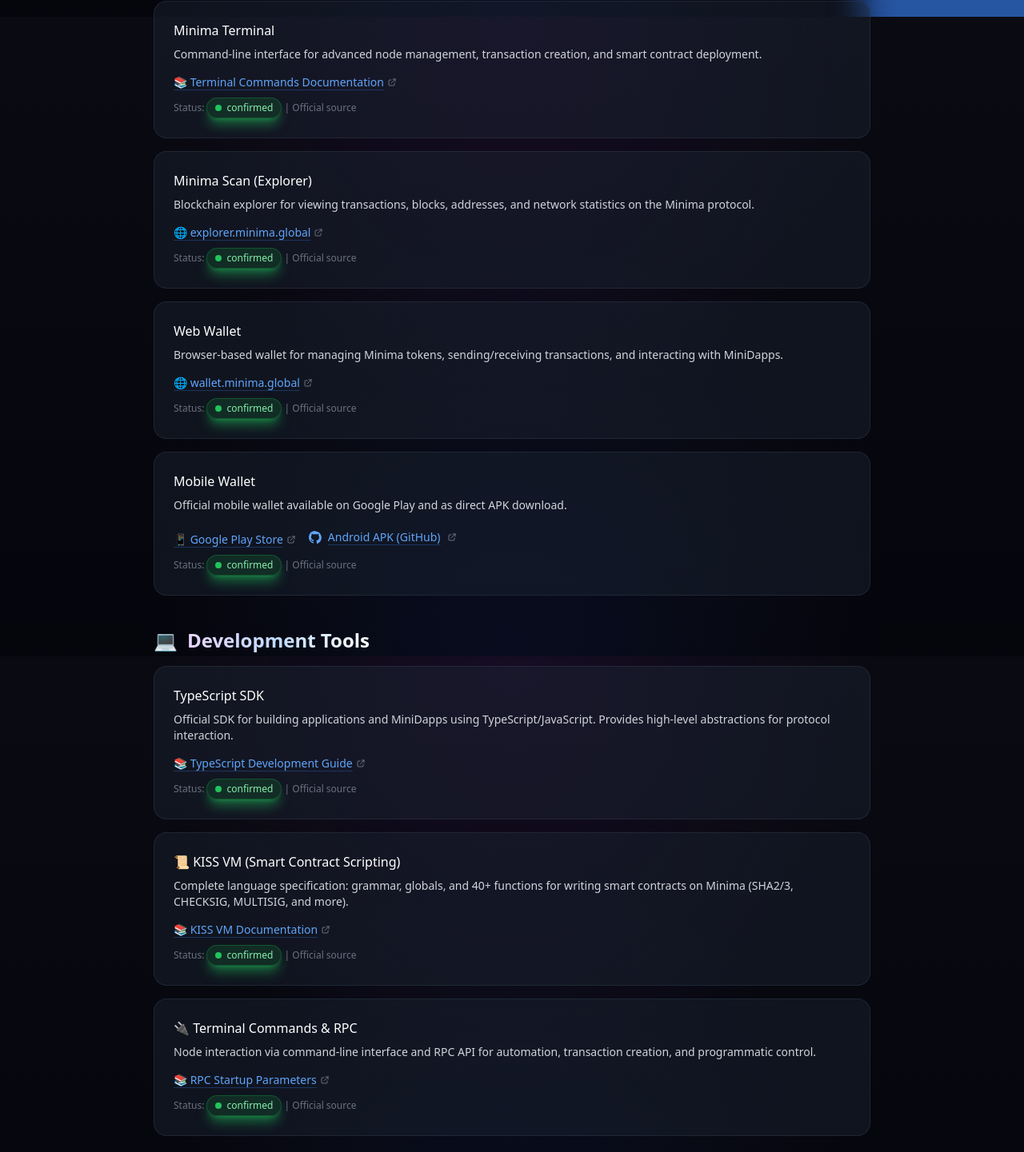
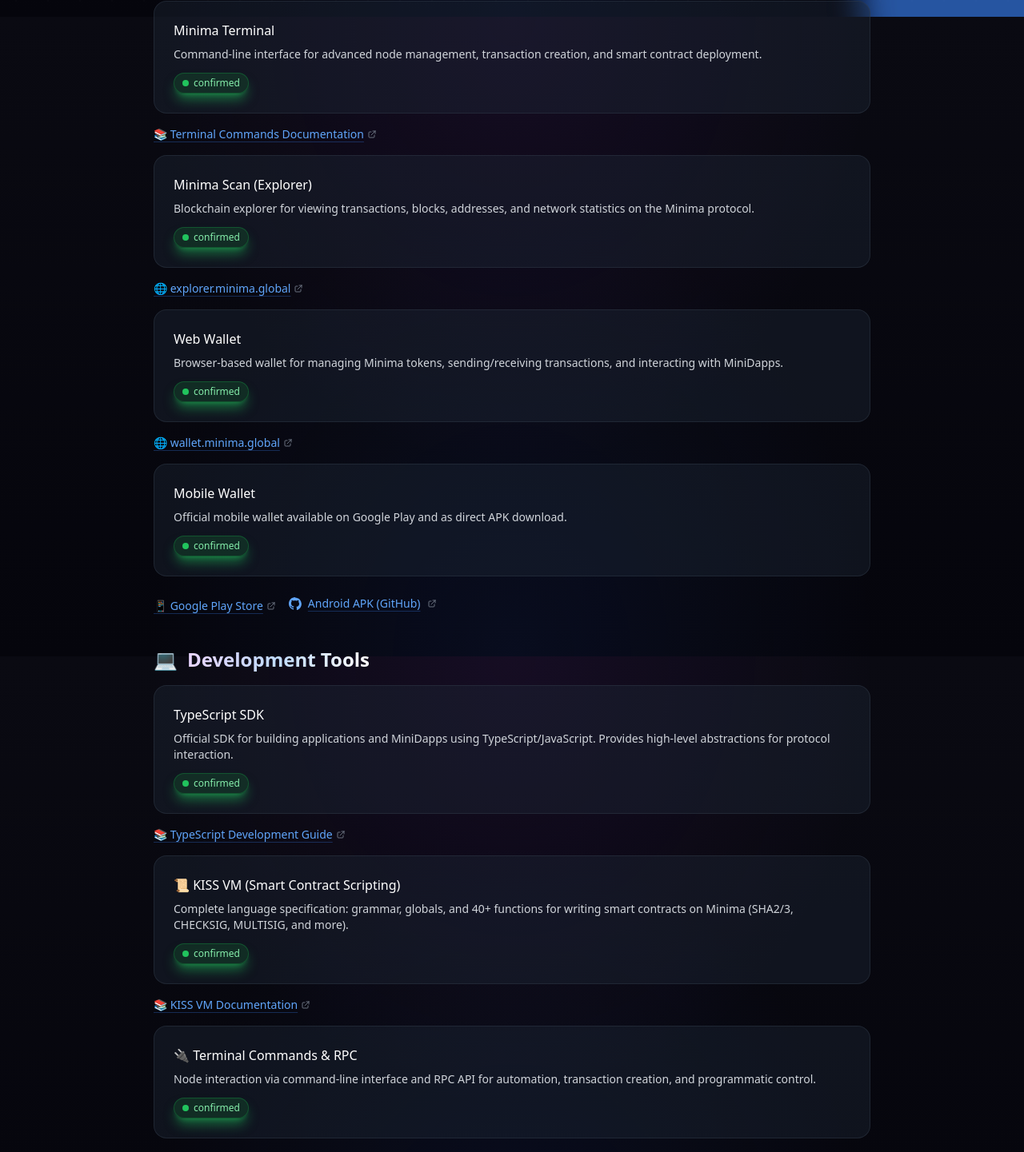
Before and after one commit to KuA1bo/minimaverse-site, a Next.js app: page /tools in a window 1280 px wide. Shown: the part 779-2220 px from the top of the page at 80% size. Built offline with nearby package versions, Linux system fonts and the light colour scheme.

Commit message:
style: tools - move all links below cards for consistency

```diff
--- a/src/app/tools/page.tsx
+++ b/src/app/tools/page.tsx
@@ -1,6 +1,6 @@
 // src/app/tools/page.tsx
 // Tools page - verified tools and utilities for Minima Protocol
-// Updated: Shifted GitHub APK link right on desktop/tablet (sm:ml-4)
+// Updated: All links moved below cards (outside containers) for consistency
 // Note: All comments in English only
 // Content: 1:1 unchanged
 
@@ -121,7 +121,7 @@
         </div>
       </header>
 
-      {/* Primary Sources Box - UNCHANGED (no icons added as requested) */}
+      {/* Primary Sources Box - UNCHANGED (links inside box) */}
       <div className="relative bg-gray-800/40 border border-gray-700/40 rounded-2xl p-6 mb-8
                       transition-all duration-300 hover:border-purple-500/50 hover:shadow-2xl hover:shadow-purple-500/15
                       opacity-0 animate-fade-in-up delay-150 group overflow-hidden">
@@ -210,41 +210,65 @@
           </h2>
 
           <div className="space-y-4">
-            {[
-              {
-                title: 'Minima Terminal',
-                text: 'Command-line interface for advanced node management, transaction creation, and smart contract deployment.',
-                link: { href: 'https://docs.minima.global/docs/development/terminal-commands', text: '📚 Terminal Commands Documentation' }
-              },
-              {
-                title: 'Minima Scan (Explorer)',
-                text: 'Blockchain explorer for viewing transactions, blocks, addresses, and network statistics on the Minima protocol.',
-                link: { href: 'https://explorer.minima.global', text: '🌐 explorer.minima.global' }
-              },
-              {
-                title: 'Web Wallet',
-                text: 'Browser-based wallet for managing Minima tokens, sending/receiving transactions, and interacting with MiniDapps.',
-                link: { href: 'https://wallet.minima.global', text: '🌐 wallet.minima.global' }
-              },
-            ].map((item, index) => (
-              <div key={index} className="relative bg-gray-800/40 border border-gray-700/40 rounded-2xl p-6
+
+            {/* Minima Terminal */}
+            <div className="relative bg-gray-800/40 border border-gray-700/40 rounded-2xl p-6
                             transition-all duration-300 hover:border-purple-500/50 hover:shadow-2xl hover:shadow-purple-500/15 group overflow-hidden hover:-translate-y-1">
               <div className="absolute top-0 left-0 w-px h-full bg-gradient-to-b from-purple-500 to-blue-500 transform scale-y-0 group-hover:scale-y-100 transition-transform duration-300 origin-top" />
-                <h3 className="text-white font-medium mb-2 relative">{item.title}</h3>
-                <p className="text-gray-300 text-sm mb-3 relative">{item.text}</p>
+              <h3 className="text-white font-medium mb-2 relative">Minima Terminal</h3>
+              <p className="text-gray-300 text-sm mb-3 relative">
+                Command-line interface for advanced node management, transaction creation, and smart contract deployment.
+              </p>
+              <StatusBadge status="confirmed" />
+            </div>
+            <p className="text-sm text-gray-500 mt-2">
               <ExternalLink
-                  href={item.link.href}
-                  className="text-blue-400 hover:text-purple-400 underline decoration-blue-500/30 hover:decoration-purple-500/60 underline-offset-4 transition-all duration-300 text-sm relative"
+                href="https://docs.minima.global/docs/development/terminal-commands"
+                className="text-blue-400 hover:text-purple-400 underline decoration-blue-500/30 hover:decoration-purple-500/60 underline-offset-4 transition-all duration-300"
               >
-                  {item.link.text}
+                📚 Terminal Commands Documentation
               </ExternalLink>
-                <p className="text-gray-500 text-xs mt-2 relative">
-                  Status: <StatusBadge status="confirmed" /> | Official source
             </p>
+
+            {/* Minima Scan */}
+            <div className="relative bg-gray-800/40 border border-gray-700/40 rounded-2xl p-6
+                            transition-all duration-300 hover:border-purple-500/50 hover:shadow-2xl hover:shadow-purple-500/15 group overflow-hidden hover:-translate-y-1">
+              <div className="absolute top-0 left-0 w-px h-full bg-gradient-to-b from-purple-500 to-blue-500 transform scale-y-0 group-hover:scale-y-100 transition-transform duration-300 origin-top" />
+              <h3 className="text-white font-medium mb-2 relative">Minima Scan (Explorer)</h3>
+              <p className="text-gray-300 text-sm mb-3 relative">
+                Blockchain explorer for viewing transactions, blocks, addresses, and network statistics on the Minima protocol.
+              </p>
+              <StatusBadge status="confirmed" />
             </div>
-            ))}
+            <p className="text-sm text-gray-500 mt-2">
+              <ExternalLink
+                href="https://explorer.minima.global"
+                className="text-blue-400 hover:text-purple-400 underline decoration-blue-500/30 hover:decoration-purple-500/60 underline-offset-4 transition-all duration-300"
+              >
+                🌐 explorer.minima.global
+              </ExternalLink>
+            </p>
 
-            {/* Mobile Wallet - special layout with multiple links */}
+            {/* Web Wallet */}
+            <div className="relative bg-gray-800/40 border border-gray-700/40 rounded-2xl p-6
+                            transition-all duration-300 hover:border-purple-500/50 hover:shadow-2xl hover:shadow-purple-500/15 group overflow-hidden hover:-translate-y-1">
+              <div className="absolute top-0 left-0 w-px h-full bg-gradient-to-b from-purple-500 to-blue-500 transform scale-y-0 group-hover:scale-y-100 transition-transform duration-300 origin-top" />
+              <h3 className="text-white font-medium mb-2 relative">Web Wallet</h3>
+              <p className="text-gray-300 text-sm mb-3 relative">
+                Browser-based wallet for managing Minima tokens, sending/receiving transactions, and interacting with MiniDapps.
+              </p>
+              <StatusBadge status="confirmed" />
+            </div>
+            <p className="text-sm text-gray-500 mt-2">
+              <ExternalLink
+                href="https://wallet.minima.global"
+                className="text-blue-400 hover:text-purple-400 underline decoration-blue-500/30 hover:decoration-purple-500/60 underline-offset-4 transition-all duration-300"
+              >
+                🌐 wallet.minima.global
+              </ExternalLink>
+            </p>
+
+            {/* Mobile Wallet - special layout with multiple links below */}
             <div className="relative bg-gray-800/40 border border-gray-700/40 rounded-2xl p-6
                             transition-all duration-300 hover:border-purple-500/50 hover:shadow-2xl hover:shadow-purple-500/15 group overflow-hidden hover:-translate-y-1">
               <div className="absolute inset-0 bg-gradient-to-br from-purple-500/5 to-blue-500/5 opacity-0 group-hover:opacity-100 transition-opacity duration-300" />
@@ -252,6 +276,8 @@
               <p className="text-gray-300 text-sm mb-3 relative">
                 Official mobile wallet available on Google Play and as direct APK download.
               </p>
+              <StatusBadge status="confirmed" />
+            </div>
             <div className="space-y-2 relative">
               <ExternalLink
                 href="https://play.google.com/store/search?q=minima&c=apps&hl=en"
@@ -269,10 +295,7 @@
                 Android APK (GitHub)
               </ExternalLink>
             </div>
-              <p className="text-gray-500 text-xs mt-2 relative">
-                Status: <StatusBadge status="confirmed" /> | Official source
-              </p>
-            </div>
+
           </div>
         </section>
 
@@ -284,39 +307,64 @@
           </h2>
 
           <div className="space-y-4">
-            {[
-              {
-                title: 'TypeScript SDK',
-                text: 'Official SDK for building applications and MiniDapps using TypeScript/JavaScript. Provides high-level abstractions for protocol interaction.',
-                link: { href: 'https://docs.minima.global/docs/development/using-typescript', text: '📚 TypeScript Development Guide' }
-              },
-              {
-                title: '📜 KISS VM (Smart Contract Scripting)',
-                text: 'Complete language specification: grammar, globals, and 40+ functions for writing smart contracts on Minima (SHA2/3, CHECKSIG, MULTISIG, and more).',
-                link: { href: 'https://docs.minima.global/docs/development/contracts-kissvm', text: '📚 KISS VM Documentation' }
-              },
-              {
-                title: '🔌 Terminal Commands & RPC',
-                text: 'Node interaction via command-line interface and RPC API for automation, transaction creation, and programmatic control.',
-                link: { href: 'https://docs.minima.global/docs/run-a-node/startup-parameters#rpc', text: '📚 RPC Startup Parameters' }
-              },
-            ].map((item, index) => (
-              <div key={index} className="relative bg-gray-800/40 border border-gray-700/40 rounded-2xl p-6
+
+            {/* TypeScript SDK */}
+            <div className="relative bg-gray-800/40 border border-gray-700/40 rounded-2xl p-6
                             transition-all duration-300 hover:border-purple-500/50 hover:shadow-2xl hover:shadow-purple-500/15 group overflow-hidden hover:-translate-y-1">
               <div className="absolute top-0 left-0 w-px h-full bg-gradient-to-b from-purple-500 to-blue-500 transform scale-y-0 group-hover:scale-y-100 transition-transform duration-300 origin-top" />
-                <h3 className="text-white font-medium mb-2 relative">{item.title}</h3>
-                <p className="text-gray-300 text-sm mb-3 relative">{item.text}</p>
+              <h3 className="text-white font-medium mb-2 relative">TypeScript SDK</h3>
+              <p className="text-gray-300 text-sm mb-3 relative">
+                Official SDK for building applications and MiniDapps using TypeScript/JavaScript. Provides high-level abstractions for protocol interaction.
+              </p>
+              <StatusBadge status="confirmed" />
+            </div>
+            <p className="text-sm text-gray-500 mt-2">
               <ExternalLink
-                  href={item.link.href}
-                  className="text-blue-400 hover:text-purple-400 underline decoration-blue-500/30 hover:decoration-purple-500/60 underline-offset-4 transition-all duration-300 text-sm relative"
+                href="https://docs.minima.global/docs/development/using-typescript"
+                className="text-blue-400 hover:text-purple-400 underline decoration-blue-500/30 hover:decoration-purple-500/60 underline-offset-4 transition-all duration-300"
               >
-                  {item.link.text}
+                📚 TypeScript Development Guide
               </ExternalLink>
-                <p className="text-gray-500 text-xs mt-2 relative">
-                  Status: <StatusBadge status="confirmed" /> | Official source
             </p>
+
+            {/* KISS VM */}
+            <div className="relative bg-gray-800/40 border border-gray-700/40 rounded-2xl p-6
+                            transition-all duration-300 hover:border-purple-500/50 hover:shadow-2xl hover:shadow-purple-500/15 group overflow-hidden hover:-translate-y-1">
+              <div className="absolute top-0 left-0 w-px h-full bg-gradient-to-b from-purple-500 to-blue-500 transform scale-y-0 group-hover:scale-y-100 transition-transform duration-300 origin-top" />
+              <h3 className="text-white font-medium mb-2 relative">📜 KISS VM (Smart Contract Scripting)</h3>
+              <p className="text-gray-300 text-sm mb-3 relative">
+                Complete language specification: grammar, globals, and 40+ functions for writing smart contracts on Minima (SHA2/3, CHECKSIG, MULTISIG, and more).
+              </p>
+              <StatusBadge status="confirmed" />
             </div>
-            ))}
+            <p className="text-sm text-gray-500 mt-2">
+              <ExternalLink
+                href="https://docs.minima.global/docs/development/contracts-kissvm"
+                className="text-blue-400 hover:text-purple-400 underline decoration-blue-500/30 hover:decoration-purple-500/60 underline-offset-4 transition-all duration-300"
+              >
+                📚 KISS VM Documentation
+              </ExternalLink>
+            </p>
+
+            {/* Terminal Commands & RPC */}
+            <div className="relative bg-gray-800/40 border border-gray-700/40 rounded-2xl p-6
+                            transition-all duration-300 hover:border-purple-500/50 hover:shadow-2xl hover:shadow-purple-500/15 group overflow-hidden hover:-translate-y-1">
+              <div className="absolute top-0 left-0 w-px h-full bg-gradient-to-b from-purple-500 to-blue-500 transform scale-y-0 group-hover:scale-y-100 transition-transform duration-300 origin-top" />
+              <h3 className="text-white font-medium mb-2 relative">🔌 Terminal Commands & RPC</h3>
+              <p className="text-gray-300 text-sm mb-3 relative">
+                Node interaction via command-line interface and RPC API for automation, transaction creation, and programmatic control.
+              </p>
+              <StatusBadge status="confirmed" />
+            </div>
+            <p className="text-sm text-gray-500 mt-2">
+              <ExternalLink
+                href="https://docs.minima.global/docs/run-a-node/startup-parameters#rpc"
+                className="text-blue-400 hover:text-purple-400 underline decoration-blue-500/30 hover:decoration-purple-500/60 underline-offset-4 transition-all duration-300"
+              >
+                📚 RPC Startup Parameters
+              </ExternalLink>
+            </p>
+
           </div>
         </section>
 
```
Lines whose indentation alone changed are shown as unchanged.
